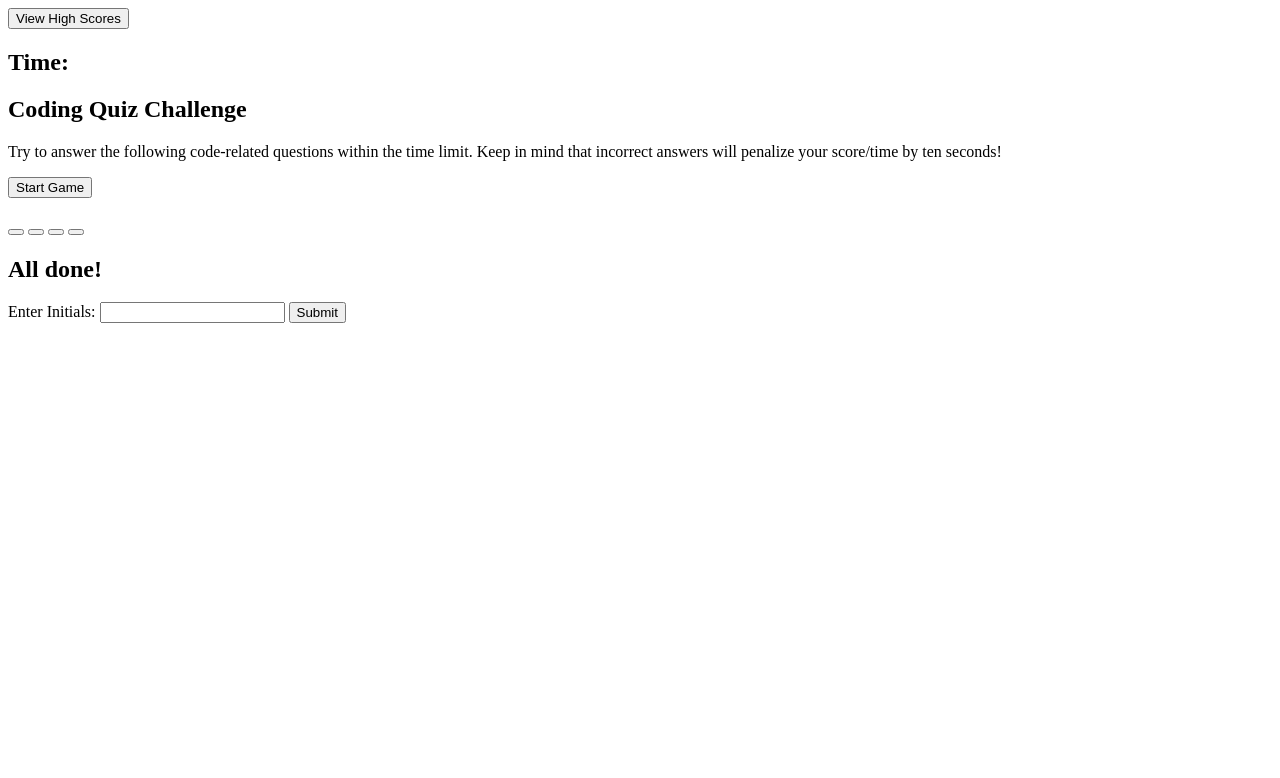
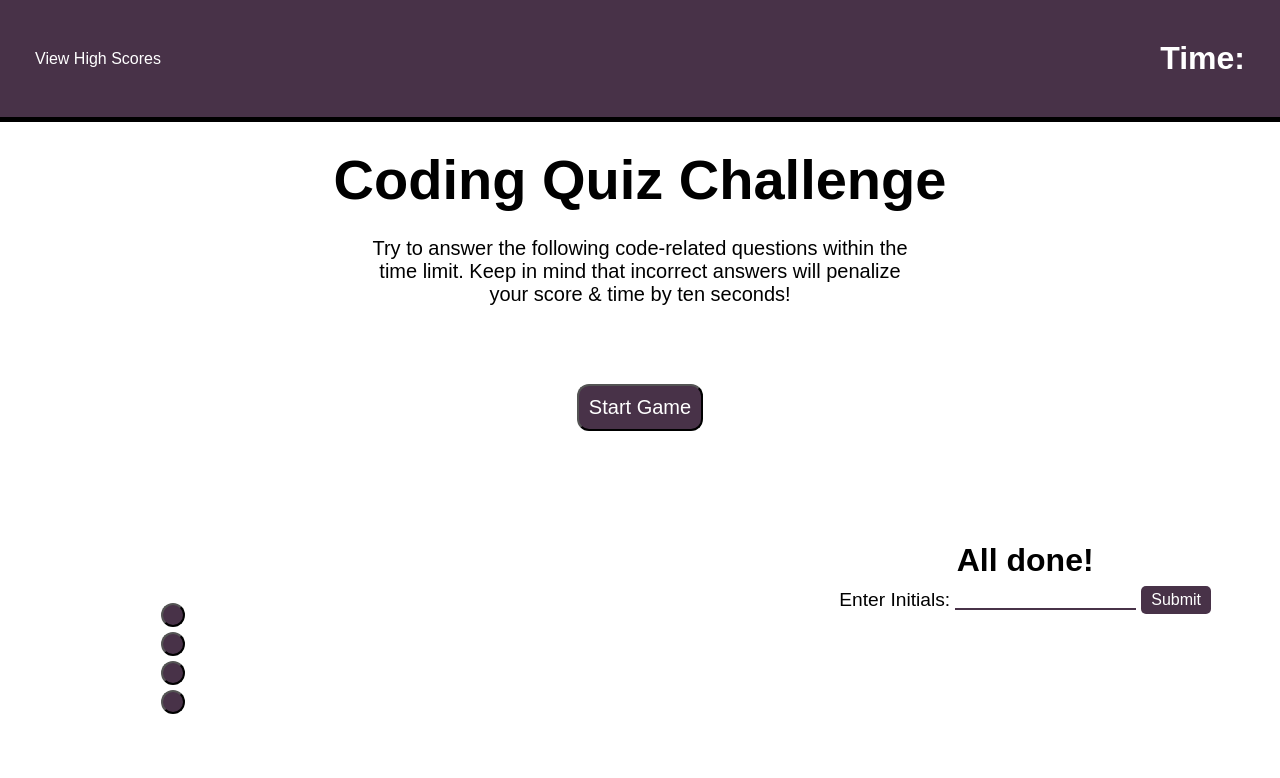
Before and after one commit to ianaack/coding-quiz, a plain HTML site: page index.html in a window 1280 px wide. Drawn offline with Linux system fonts and the light colour scheme.

Commit message:
Feature:Initial styling of the page assets

```diff
--- a/assets/css/style.css
+++ b/assets/css/style.css
@@ -0,0 +1,168 @@
+* {
+  box-sizing: border-box;
+}
+
+:root {
+  --primary: #000;
+  --secondary: #483248;
+  --tertiary: #fff;
+}
+
+body {
+  background: var(--tertiary);
+  color: var(--primary);
+  margin: 0;
+  padding: 0;
+  display: flex;
+  min-height: 100vh;
+  flex-direction: column;
+  font-family: Arial, Helvetica, sans-serif;
+}
+
+header {
+  background: var(--secondary);
+  padding: 30px 25px;
+  border-bottom: 5px solid var(--primary);
+  display: flex;
+  justify-content: space-between;
+  align-items: center;
+  flex-wrap: wrap;
+}
+
+header a {
+  text-decoration: none;
+  color: var(--tertiary);
+  font-size: 1rem;
+  padding: 10px;
+}
+
+header a:hover {
+  background-color: var(--primary);
+  border-radius: 15px;
+}
+
+header h2 {
+  color: var(--tertiary);
+  margin: 10px;
+  font-size: 2rem;
+  justify-content: flex-end;
+}
+
+.page-content {
+  flex: 1;
+  display: flex;
+  flex-wrap: wrap;
+  justify-content: center;
+  margin: 25px auto;
+  width: 90%;
+  text-align: center;
+}
+
+.start-title {
+  color: var(--primary);
+  margin-bottom: 5px;
+  margin-top: 0;
+  font-size: 3.5rem;
+}
+
+.instructions {
+  width: 50%;
+  margin: auto;
+  font-size: 20px;
+  margin-top: 5px;
+  padding: 20px;
+}
+
+.start-btn {
+  font-size: 20px;
+  font-family: Arial, Helvetica, sans-serif;
+  padding: 10px;
+  background-color: var(--secondary);
+  color: var(--tertiary);
+  border-radius: 12px;
+  margin-top: 5%;
+}
+
+.start-btn:hover {
+  background-color: var(--primary);
+}
+.quiz {
+  width: 50%;
+  margin: auto;
+}
+
+#question {
+  font-size: 20px;
+  margin: auto;
+}
+
+.choices {
+  display: flex;
+  font-size: 20px;
+  font-family: Arial, Helvetica, sans-serif;
+  padding: 10px;
+  background-color: var(--secondary);
+  color: var(--tertiary);
+  border-radius: 12px;
+  margin: 5px 0 5px 0;
+}
+
+.choices:hover {
+  background-color: var(--primary);
+}
+
+#feedback {
+  font-size: 15px;
+  color: var(--primary);
+  opacity: 0.4;
+  width: 50%;
+  margin: auto;
+}
+
+.highscore-title {
+  color: var(--primary);
+  margin-bottom: 5px;
+  margin-top: 0;
+  font-size: 2rem;
+}
+
+.final-score {
+  width: 50%;
+  margin: auto;
+  font-size: 1.2rem;
+  margin: 5px auto;
+}
+
+.submit-form {
+  display: flex;
+  align-items: center;
+  flex-wrap: wrap;
+}
+
+.initials {
+  font-size: 1.2rem;
+  font-family: Arial, Helvetica, sans-serif;
+  padding: 5px;
+  color: var(--primary);
+}
+
+input[type="text"] {
+  border: none;
+  border-bottom: 2px solid var(--secondary);
+}
+
+input[type="submit"] {
+  background-color: var(--secondary);
+  border: none;
+  color: var(--tertiary);
+  padding: 5px 10px;
+  margin: auto 5px;
+  text-decoration: none;
+  cursor: pointer;
+  font-size: 1rem;
+  border-radius: 5px;
+}
+
+input[type="submit"]:hover {
+  background-color: var(--primary);
+}
--- a/index.html
+++ b/index.html
@@ -13,9 +13,7 @@
     <header class="header">
       <!--View Highscores Button-->
       <div class="high-score">
-        <a href="./highscore.html">
-          <button>View High Scores</button>
-        </a>
+        <a href="./highscore.html"> View High Scores </a>
       </div>
 
       <!--Timer Display-->
@@ -32,8 +30,8 @@
         <!--Game Description-->
         <p class="instructions">
           Try to answer the following code-related questions within the time
-          limit. Keep in mind that incorrect answers will penalize your
-          score/time by ten seconds!
+          limit. Keep in mind that incorrect answers will penalize your score &
+          time by ten seconds!
         </p>
         <!--Start Quiz Button-->
         <button class="start-btn">Start Game</button>
@@ -59,16 +57,14 @@
 
       <section class="submit-highscore">
         <!--Submit High Score Page-->
-        <h1 class="highscore-title">All done!</h1>
+        <h2 class="highscore-title">All done!</h1>
         <p class="final-score"></p>
-        <form action="./highscore.html">
-          <label for="initials">Enter Initials:</label>
-          <input type="text" name="player-initials" />
+        <form action="./highscore.html" class="submit-form">
+          <label for="initials" class="initials">Enter Initials:</label>
+          <input type="text" name="player-initials" class="submit-field" />
           <input type="submit" id="initials" name="name" />
         </form>
       </section>
-
-      <section class="view-highscores-hidden"></section>
     </main>
 
     <script src="./assets/js/script.js"></script>
```
